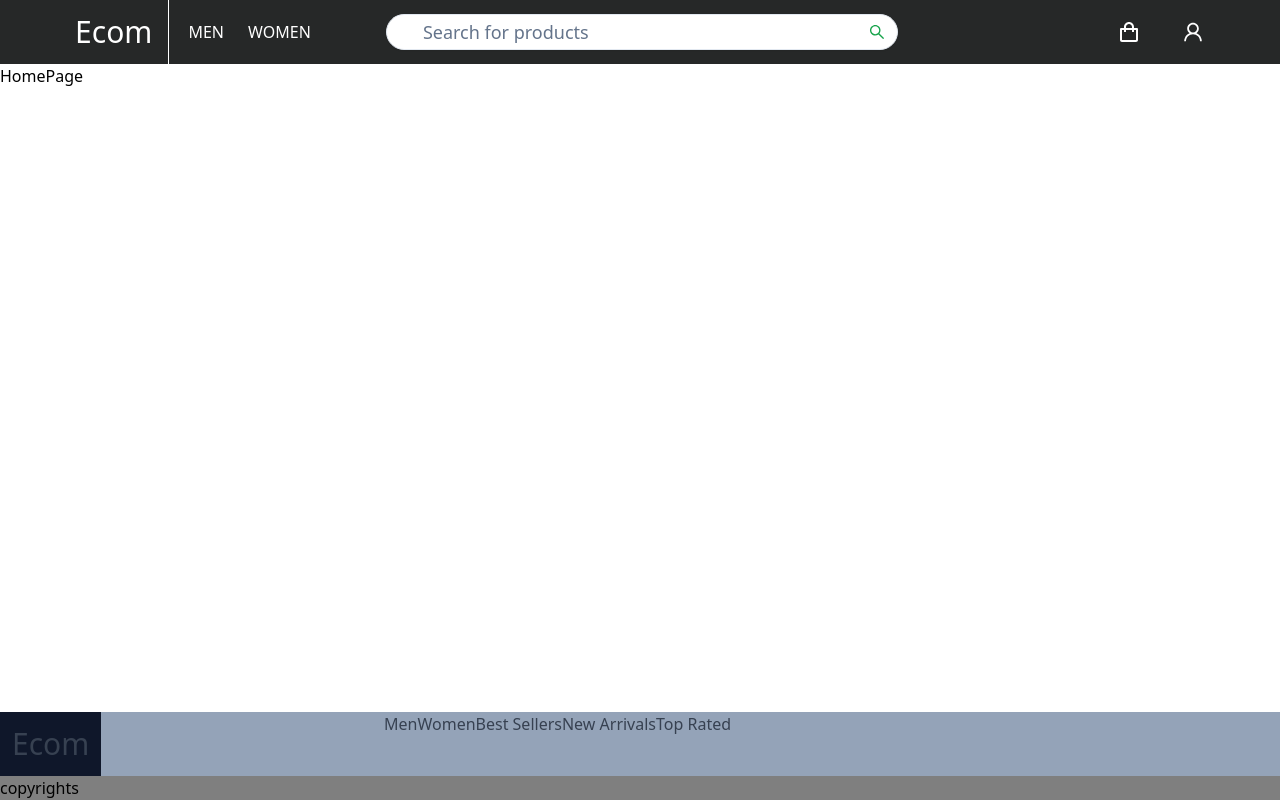
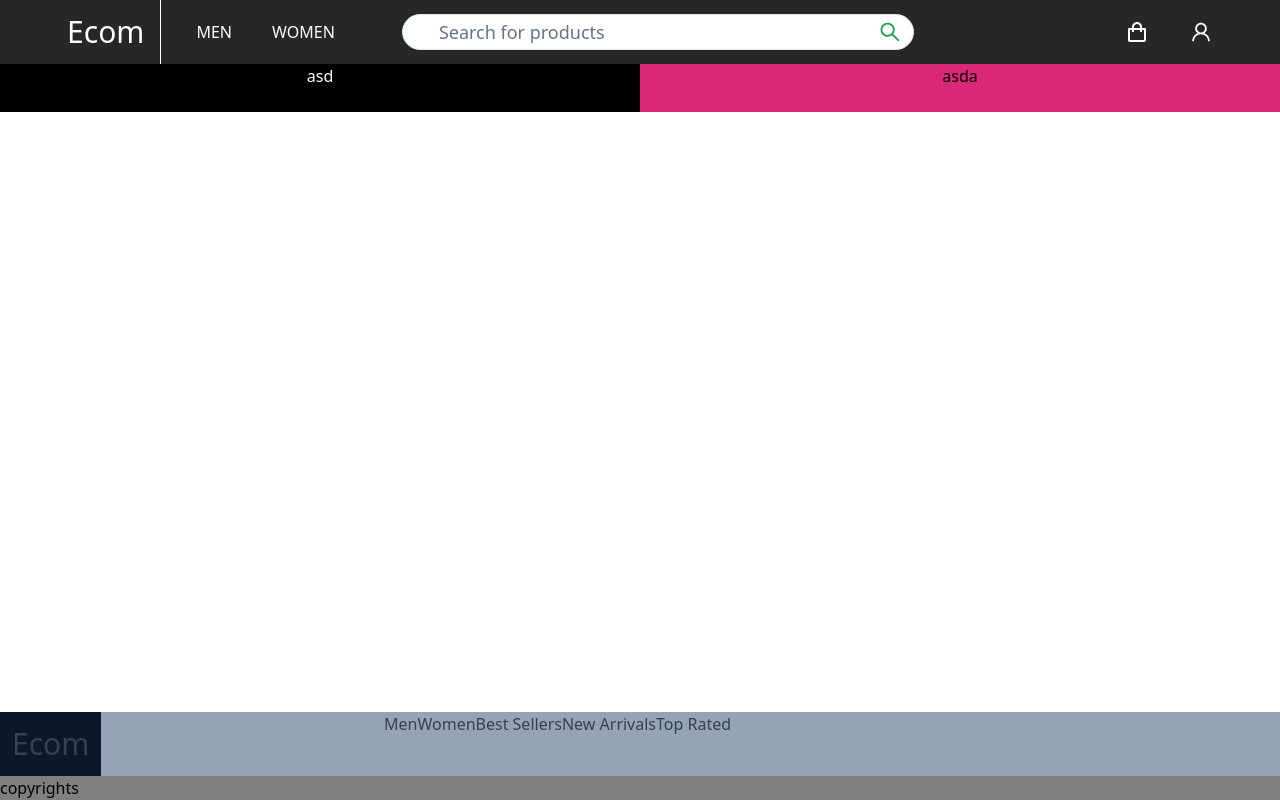
Before and after one commit to Junaidhkn/next_strapi_headless-cms, a Next.js app in the folder client/: page / in a window 1280 px wide. Built offline with nearby package versions, Linux system fonts and the light colour scheme.

Commit message:
marketing component

```diff
--- a/client/app/page.tsx
+++ b/client/app/page.tsx
@@ -1,5 +1,11 @@
+import Marketing from '@/components/global/Marketing';
+
 const HomePage = () => {
-	return <div>HomePage</div>;
+	return (
+		<main>
+			<Marketing />
+		</main>
+	);
 };
 
 export default HomePage;
--- /dev/null
+++ b/client/components/global/Marketing.tsx
@@ -0,0 +1,13 @@
+const Marketing = () => {
+	return (
+		<div className='flex flex-col'>
+			<div className='flex h-12'>
+				<div className='basis-[50%] bg-black text-white text-center'>asd</div>
+				<div className='basis-[50%] bg-pink-600 text-center'>asda</div>
+			</div>
+			<div className='flex flex-col text-center'></div>
+		</div>
+	);
+};
+
+export default Marketing;
--- a/client/components/global/Navbar.tsx
+++ b/client/components/global/Navbar.tsx
@@ -8,21 +8,21 @@ const Navbar = () => {
 	return (
 		<nav className='h-16 w-full bg-[#262828] flex justify-evenly items-center text-white'>
 			<div className='flex basis-[20%]'>
-				<div className='flex items-center mr-2'>
+				<div className='flex items-center mr-2 basis-[50%]'>
 					<Link href='/'>
 						<h1 className='text-3xl px-3 mr-1'>Ecom</h1>
 					</Link>
 					<div className='h-16 w-[0.1px] bg-white'></div>
 				</div>
-				<div className='flex items-center'>
-					<div>
+				<div className='flex items-center basis-[50%]'>
+					<div className='basis-[50%]'>
 						<Link
-							className='px-3 py-5 hover:bg-neutral-600'
+							className='px-7 py-5 hover:bg-neutral-600'
 							href='/men'>
 							MEN
 						</Link>
 					</div>
-					<div>
+					<div className='basis-[50%]'>
 						<Link
 							className='px-3 py-5 hover:bg-neutral-600'
 							href='/women'>
@@ -37,14 +37,14 @@ const Navbar = () => {
 					className='py-3 px-9 text-lg'
 					placeholder='Search for products'
 				/>
-				<AiOutlineSearch className='text-lg font-extrabold cursor-pointer text-green-600 absolute right-0 top-0 bottom-0 m-auto mr-3' />
+				<AiOutlineSearch className='text-2xl font-extrabold cursor-pointer text-green-600 absolute right-0 top-0 bottom-0 m-auto mr-3' />
 			</div>
 			<div className='flex items-center justify-end basis-[20%] text-2xl'>
-				<div className='px-3 mx-4 cursor-pointer'>
+				<div className='p-3 mx-4 cursor-pointer rounded-xl hover:bg-slate-700 '>
 					<BiShoppingBag />
 				</div>
 				<Link
-					className='px-3'
+					className='p-3 rounded-xl hover:bg-slate-700 '
 					href='/signin'>
 					<AiOutlineUser />
 				</Link>
--- a/client/components/global/marketing.tsx
+++ /dev/null
@@ -1,5 +0,0 @@
-const marketing = () => {
-	return <div>marketing</div>;
-};
-
-export default marketing;
```
